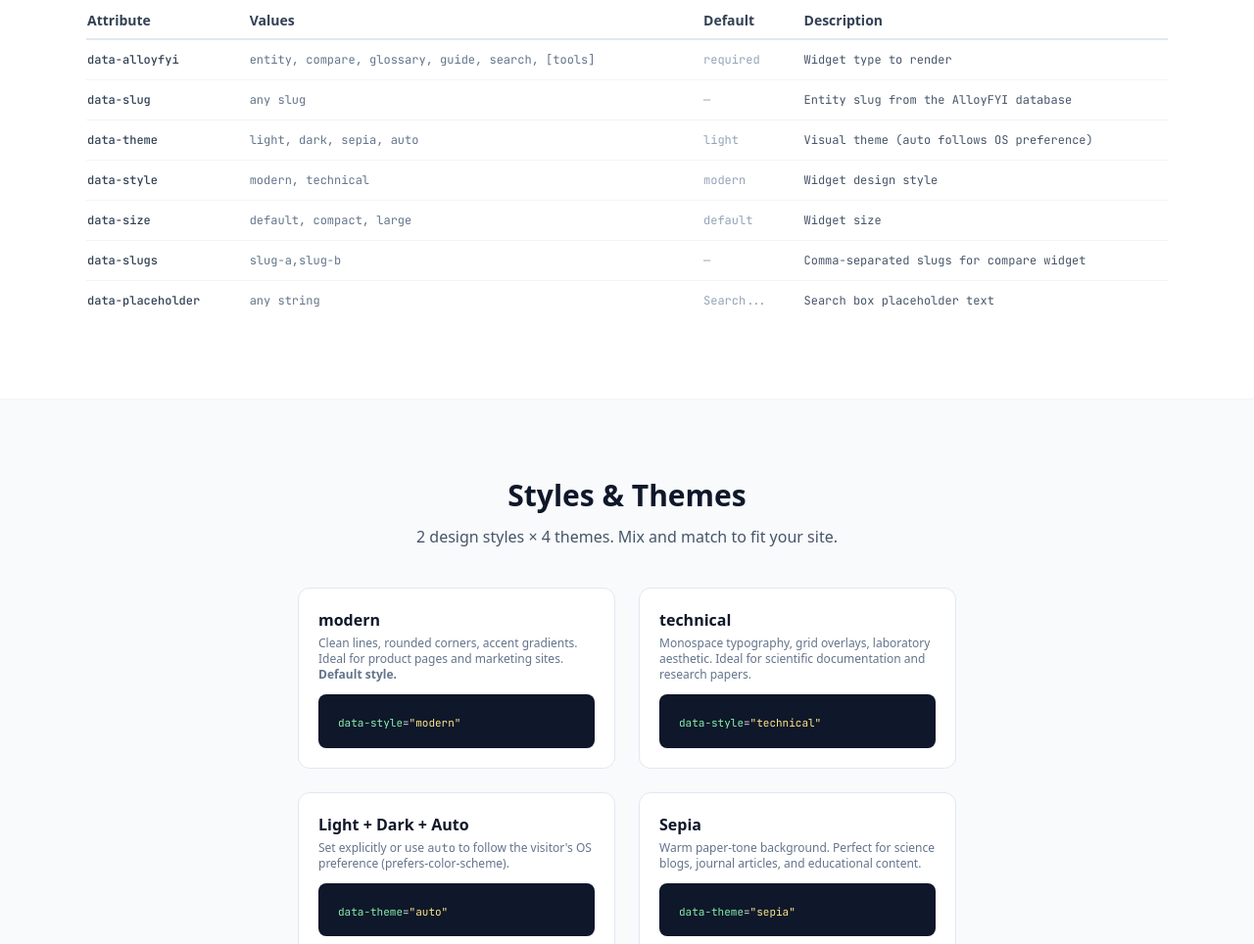
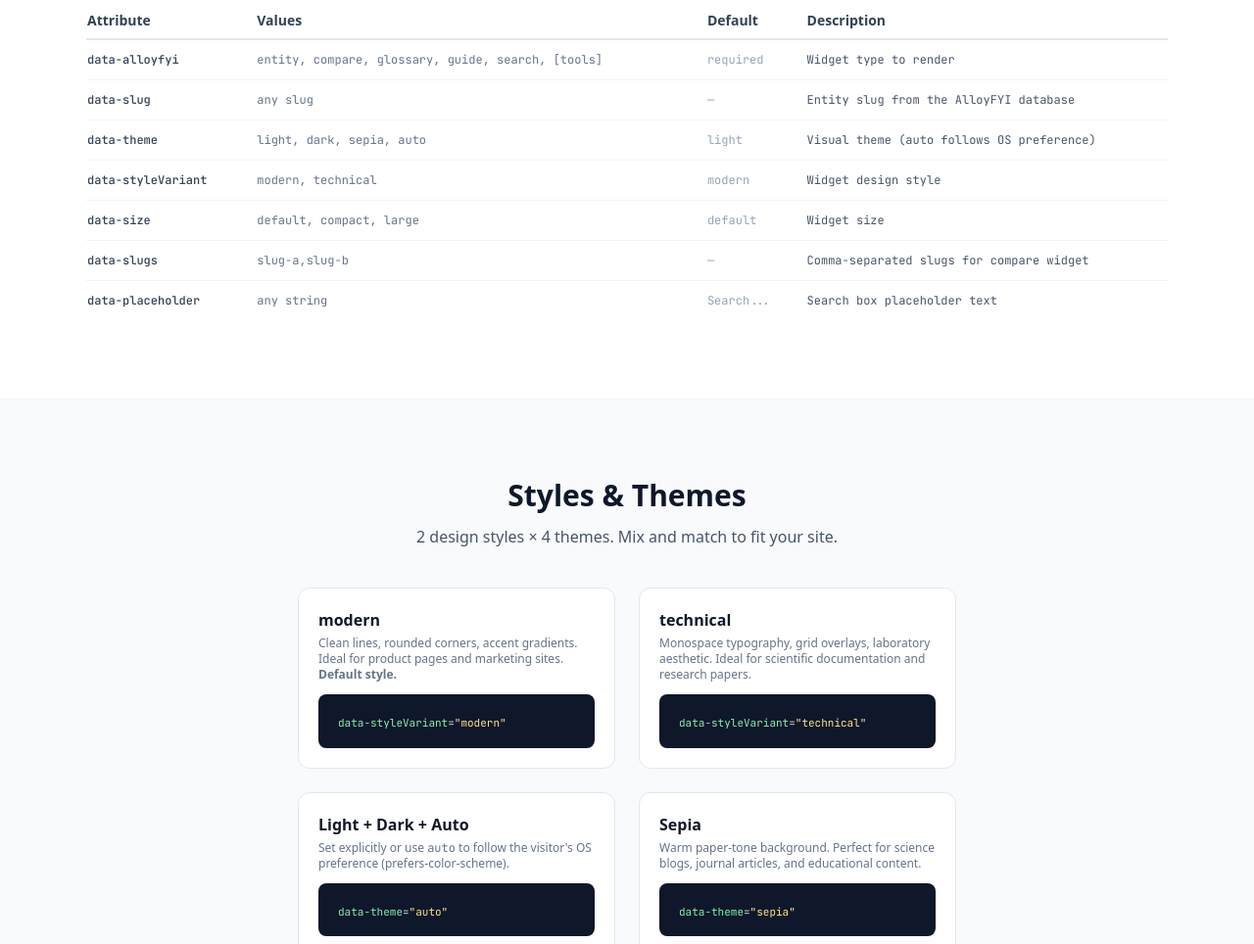
Before and after one commit to fyipedia/alloyfyi-embed, a website: page docs/index.html in a window 1280 px wide. Shown: the part 2144-3108 px from the top of the page at 98% size. Drawn offline with nearby package versions, Linux system fonts and the light colour scheme; a script that the page names is missing.

Commit message:
v1.1.0: Gold Standard v5.0 — data-styleVariant + docs

```diff
--- a/docs/index.html
+++ b/docs/index.html
@@ -269,7 +269,7 @@
             <tr class="hover:bg-slate-50 dark:hover:bg-slate-800"><td class="py-3 pr-4 font-medium text-slate-700 dark:text-slate-300">data-alloyfyi</td><td class="py-3 pr-4 text-slate-500">entity, compare, glossary, guide, search, [tools]</td><td class="py-3 pr-4 text-slate-400">required</td><td class="py-3 text-slate-600 dark:text-slate-400">Widget type to render</td></tr>
             <tr class="hover:bg-slate-50 dark:hover:bg-slate-800"><td class="py-3 pr-4 font-medium text-slate-700 dark:text-slate-300">data-slug</td><td class="py-3 pr-4 text-slate-500">any slug</td><td class="py-3 pr-4 text-slate-400">&mdash;</td><td class="py-3 text-slate-600 dark:text-slate-400">Entity slug from the AlloyFYI database</td></tr>
             <tr class="hover:bg-slate-50 dark:hover:bg-slate-800"><td class="py-3 pr-4 font-medium text-slate-700 dark:text-slate-300">data-theme</td><td class="py-3 pr-4 text-slate-500">light, dark, sepia, auto</td><td class="py-3 pr-4 text-slate-400">light</td><td class="py-3 text-slate-600 dark:text-slate-400">Visual theme (<code>auto</code> follows OS preference)</td></tr>
-            <tr class="hover:bg-slate-50 dark:hover:bg-slate-800"><td class="py-3 pr-4 font-medium text-slate-700 dark:text-slate-300">data-style</td><td class="py-3 pr-4 text-slate-500">modern, technical</td><td class="py-3 pr-4 text-slate-400">modern</td><td class="py-3 text-slate-600 dark:text-slate-400">Widget design style</td></tr>
+            <tr class="hover:bg-slate-50 dark:hover:bg-slate-800"><td class="py-3 pr-4 font-medium text-slate-700 dark:text-slate-300">data-styleVariant</td><td class="py-3 pr-4 text-slate-500">modern, technical</td><td class="py-3 pr-4 text-slate-400">modern</td><td class="py-3 text-slate-600 dark:text-slate-400">Widget design style</td></tr>
             <tr class="hover:bg-slate-50 dark:hover:bg-slate-800"><td class="py-3 pr-4 font-medium text-slate-700 dark:text-slate-300">data-size</td><td class="py-3 pr-4 text-slate-500">default, compact, large</td><td class="py-3 pr-4 text-slate-400">default</td><td class="py-3 text-slate-600 dark:text-slate-400">Widget size</td></tr>
             <tr class="hover:bg-slate-50 dark:hover:bg-slate-800"><td class="py-3 pr-4 font-medium text-slate-700 dark:text-slate-300">data-slugs</td><td class="py-3 pr-4 text-slate-500">slug-a,slug-b</td><td class="py-3 pr-4 text-slate-400">&mdash;</td><td class="py-3 text-slate-600 dark:text-slate-400">Comma-separated slugs for compare widget</td></tr>
             <tr class="hover:bg-slate-50 dark:hover:bg-slate-800"><td class="py-3 pr-4 font-medium text-slate-700 dark:text-slate-300">data-placeholder</td><td class="py-3 pr-4 text-slate-500">any string</td><td class="py-3 pr-4 text-slate-400">Search...</td><td class="py-3 text-slate-600 dark:text-slate-400">Search box placeholder text</td></tr>
@@ -290,12 +290,12 @@
         <div class="border border-slate-200 dark:border-slate-700 rounded-xl p-5 bg-white dark:bg-slate-900">
           <div class="font-bold text-slate-900 dark:text-white mb-1">modern</div>
           <p class="text-xs text-slate-500 dark:text-slate-400 mb-3">Clean lines, rounded corners, accent gradients. Ideal for product pages and marketing sites. <strong>Default style.</strong></p>
-          <div class="code-block text-[11px]"><span class="hl-attr">data-style</span>=<span class="hl-val">"modern"</span></div>
+          <div class="code-block text-[11px]"><span class="hl-attr">data-styleVariant</span>=<span class="hl-val">"modern"</span></div>
         </div>
         <div class="border border-slate-200 dark:border-slate-700 rounded-xl p-5 bg-white dark:bg-slate-900">
           <div class="font-bold text-slate-900 dark:text-white mb-1">technical</div>
           <p class="text-xs text-slate-500 dark:text-slate-400 mb-3">Monospace typography, grid overlays, laboratory aesthetic. Ideal for scientific documentation and research papers.</p>
-          <div class="code-block text-[11px]"><span class="hl-attr">data-style</span>=<span class="hl-val">"technical"</span></div>
+          <div class="code-block text-[11px]"><span class="hl-attr">data-styleVariant</span>=<span class="hl-val">"technical"</span></div>
         </div>
         <div class="border border-slate-200 dark:border-slate-700 rounded-xl p-5 bg-white dark:bg-slate-900">
           <div class="font-bold text-slate-900 dark:text-white mb-1">Light + Dark + Auto</div>
--- a/package.json
+++ b/package.json
@@ -1,7 +1,7 @@
 {
   "name": "alloyfyi-embed",
-  "version": "1.0.1",
-  "description": "Embed AlloyFYI alloy widgets \u2014 radar charts, composition bars, property cards. Zero dependencies, Shadow DOM, 4 themes.",
+  "version": "1.1.0",
+  "description": "Embed AlloyFYI alloy widgets — radar charts, composition bars, property cards. Zero dependencies, Shadow DOM, 4 themes.",
   "main": "dist/embed.min.js",
   "module": "dist/embed.esm.js",
   "types": "dist/index.d.ts",
```
Also changed, not shown: README.md, dist/embed.esm.js, dist/embed.min.js.
